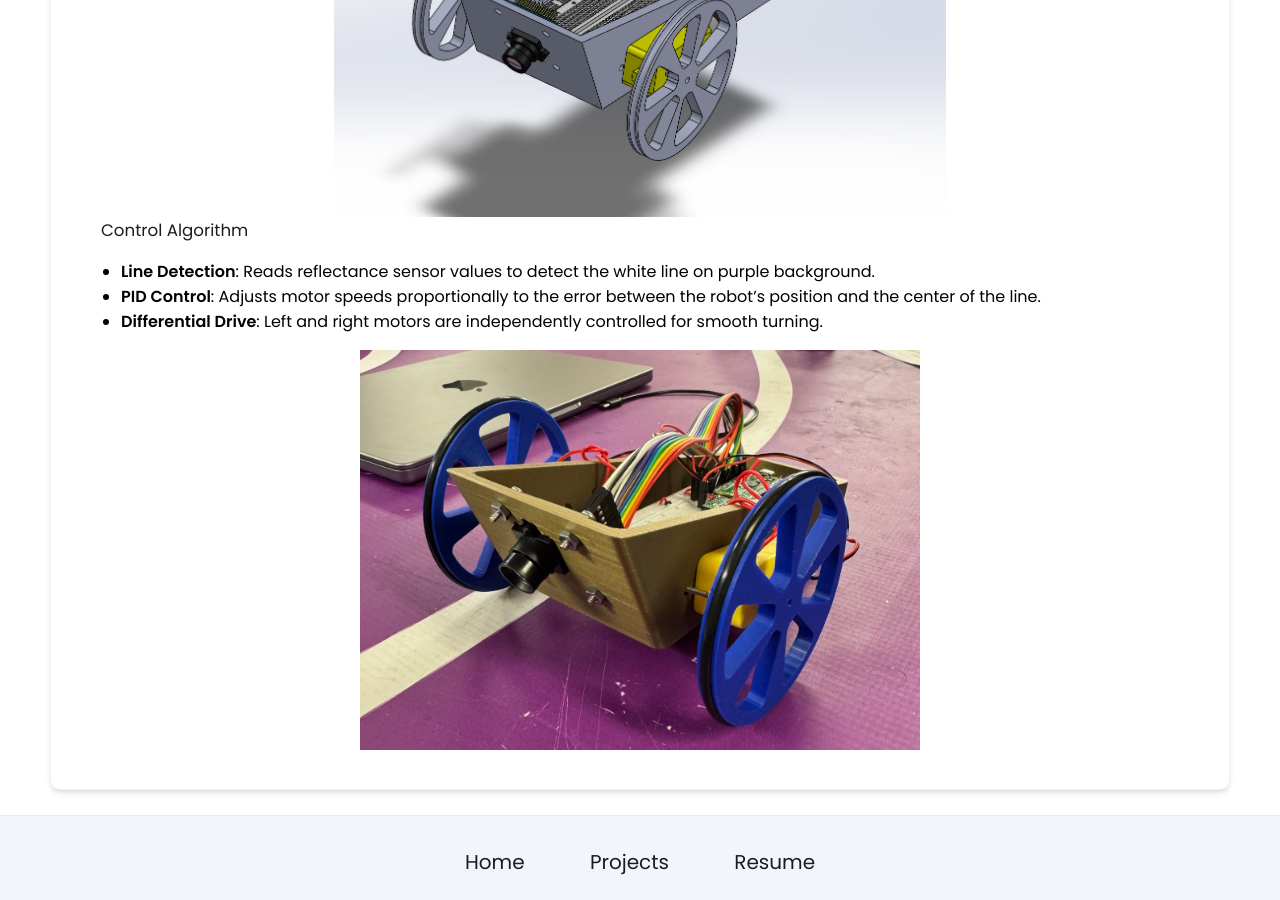
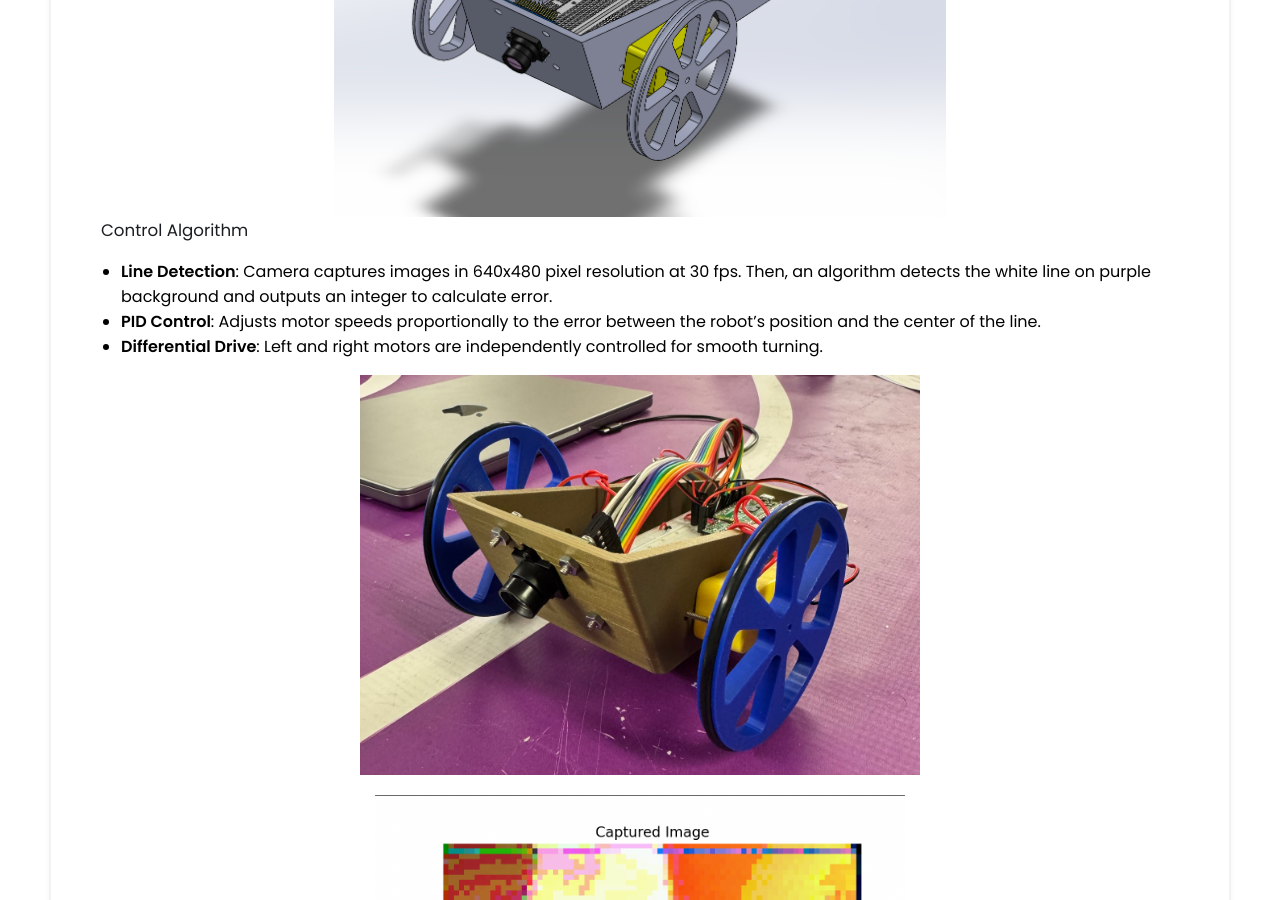
Before and after one commit to danielklloglu/danielklloglu.github.io, a Jekyll site: the page built from _projects/line-robot/index.md, in a window 1280 px wide and 900 px high, scrolled down 1118 px. Built offline with Jekyll 4.4.1, drawn with Linux system fonts in a browser that asks for light colours.

Commit message:
Update index.md

```diff
--- a/_projects/line-robot/index.md
+++ b/_projects/line-robot/index.md
@@ -22,9 +22,9 @@ main-image: /robotside.jpeg
 {% include image-gallery.html images="robotCAD.png" height="400" %}
 
 ### Control Algorithm
-- **Line Detection**: Reads reflectance sensor values to detect the white line on purple background.
+- **Line Detection**: Camera captures images in 640x480 pixel resolution at 30 fps. Then, an algorithm detects the white line on purple background and outputs an integer to calculate error.
 - **PID Control**: Adjusts motor speeds proportionally to the error between the robot’s position and the center of the line.
 - **Differential Drive**: Left and right motors are independently controlled for smooth turning.
 
-{% include image-gallery.html images="robotiso.jpeg" height="400" %}
+{% include image-gallery.html images="robotiso.jpeg, cameratr2.png" height="400" %}
 <br>
```
